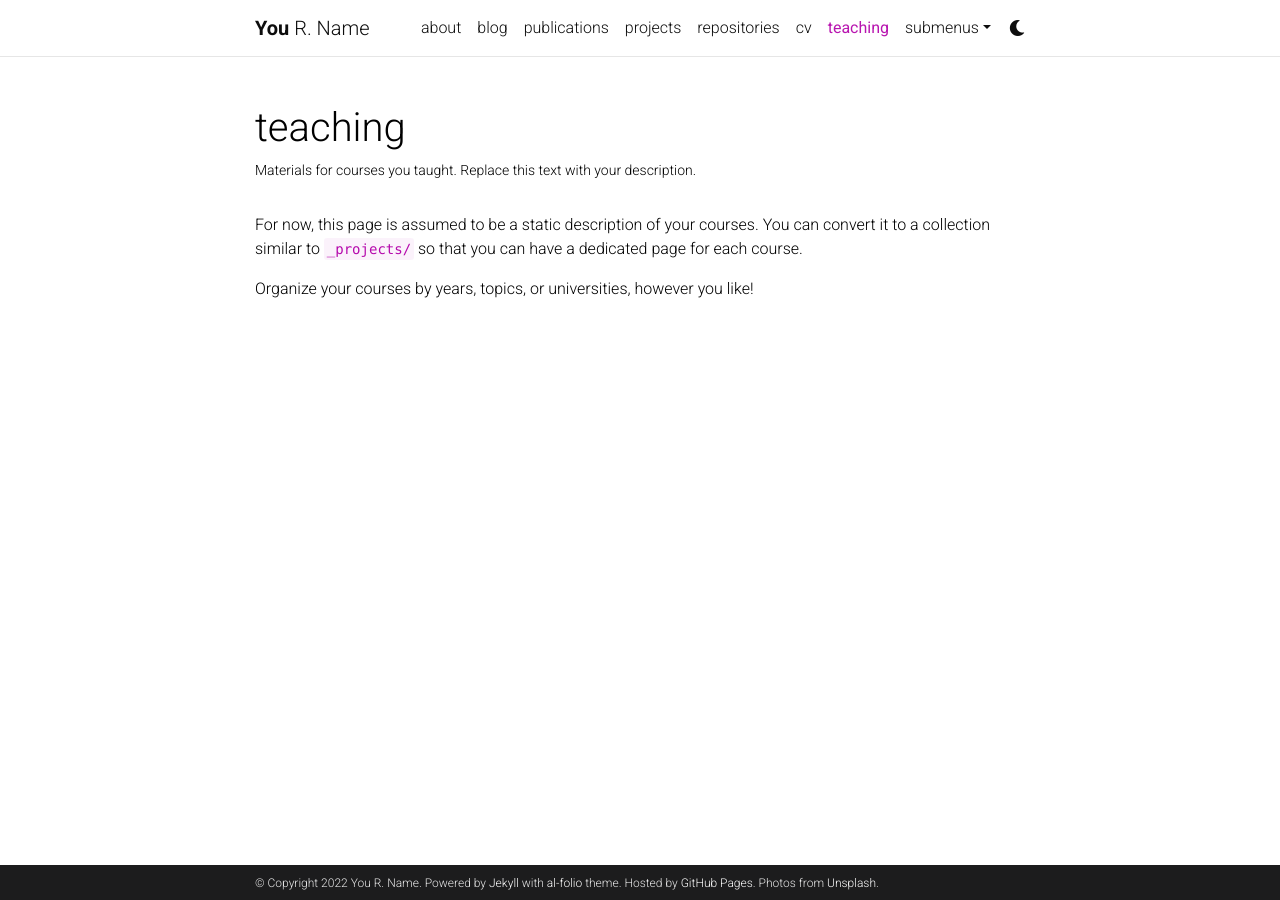
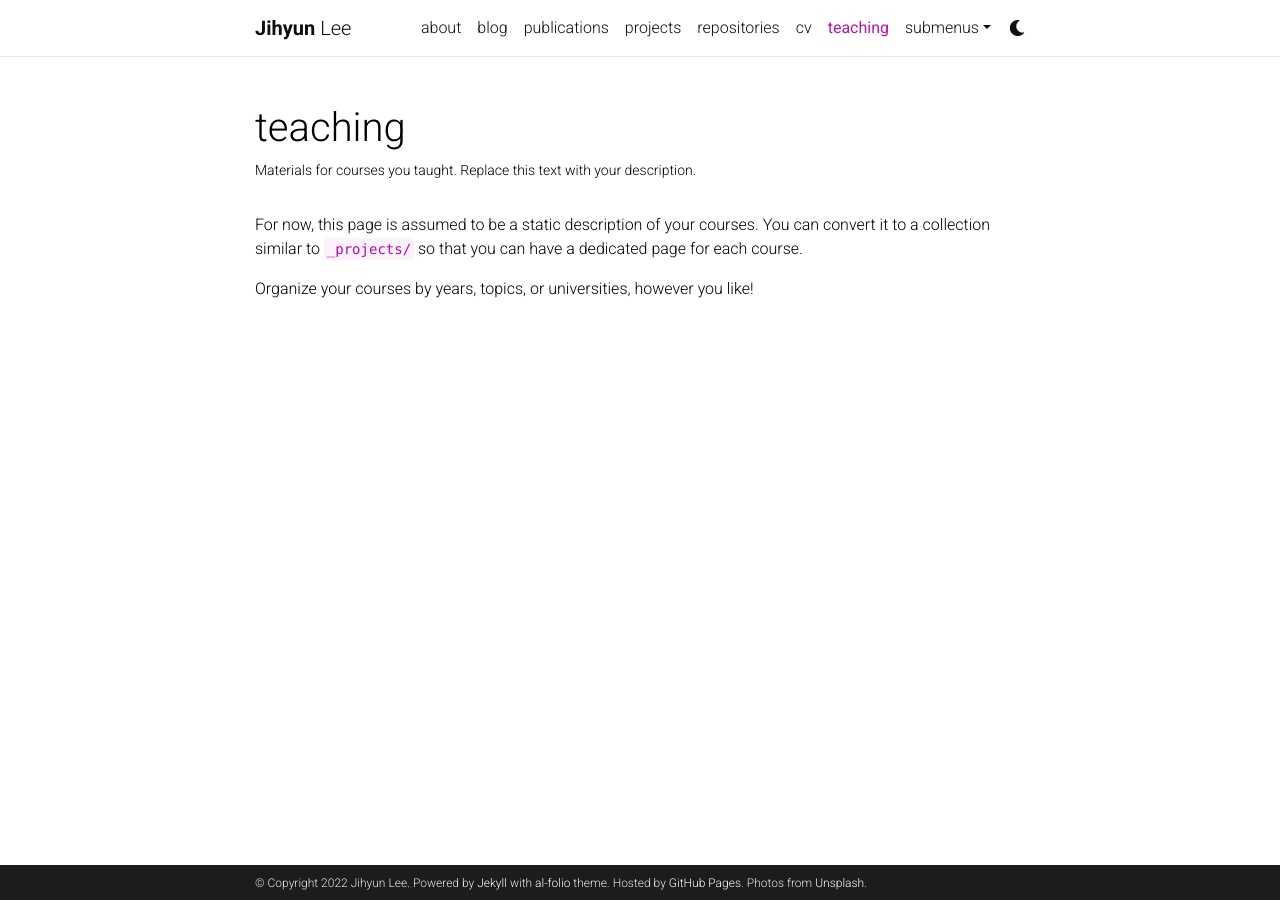
Before and after one commit to dlcksrb6307/zzhxxnee.github.io, a Jekyll site: the page built from _pages/teaching.md, in a window 1280 px wide. Built offline with Jekyll 4.4.1, drawn with Linux system fonts in a browser that asks for light colours; comment, search, counter and statistics services are not loaded; a style sheet for code colours, icons or effects is not loaded.

Commit message:
MOD config.yml name

```diff
--- a/_config.yml
+++ b/_config.yml
@@ -4,10 +4,10 @@
 
 future: ture
 title: blank # the website title (if blank, full name will be used instead)
-first_name: You
-middle_name: R.
-last_name: Name
-email: you@example.com
+first_name: Jihyun
+middle_name:
+last_name: Lee
+email: 20201008@sungshin.ac.kr
 description: > # the ">" symbol means to ignore newlines until "footer_text:"
   A simple, whitespace theme for academics. Based on [*folio](https://github.com/bogoli/-folio) design.
 footer_text: >
```
